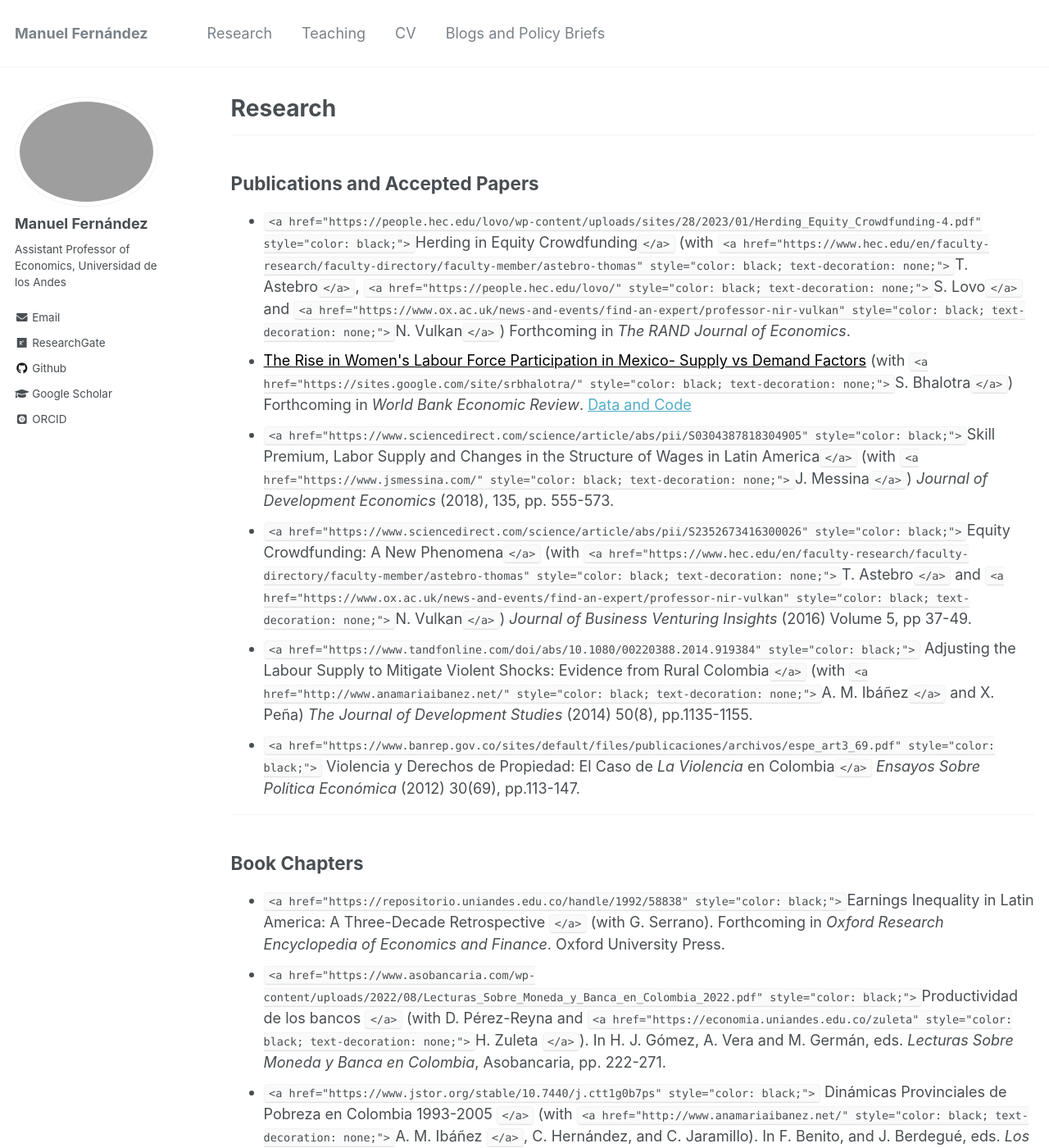
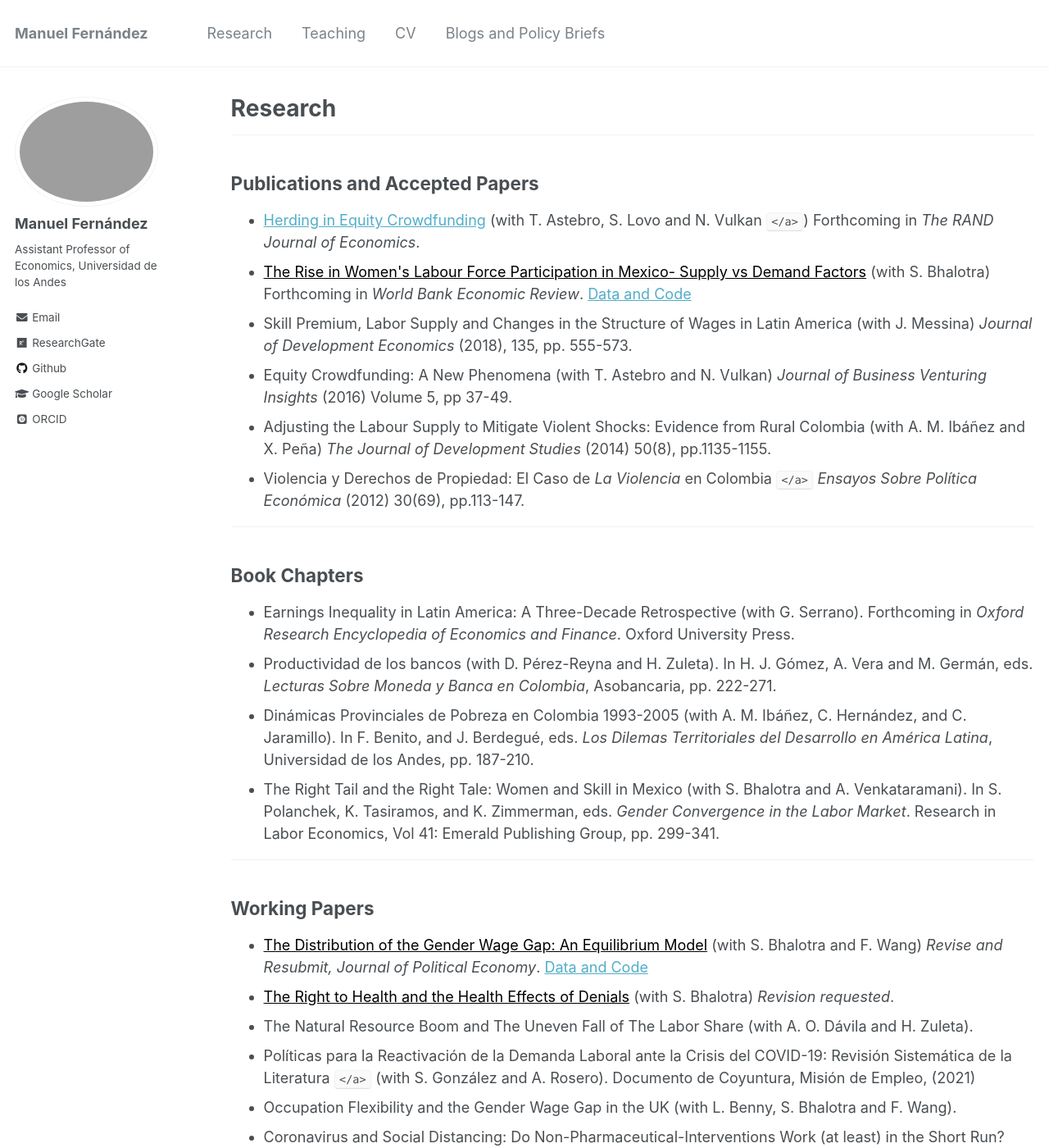
Before and after one commit to man-fern/man-fern.github.io, a Jekyll site: the page built from _pages/research.md, in a window 1280 px wide and 1400 px high. Shown: the whole window at 82% size. Built offline with Jekyll 4.4.1, drawn with Linux system fonts in a browser that asks for light colours; some web fonts are replaced; some of the changed text lies outside the part shown.

Commit message:
Update research.md

```diff
--- a/_pages/research.md
+++ b/_pages/research.md
@@ -10,29 +10,29 @@ redirect_from:
 
 ## Publications and Accepted Papers
 
-* `<a href="https://people.hec.edu/lovo/wp-content/uploads/sites/28/2023/01/Herding_Equity_Crowdfunding-4.pdf" style="color: black;">`Herding in Equity Crowdfunding`</a>` (with `<a href="https://www.hec.edu/en/faculty-research/faculty-directory/faculty-member/astebro-thomas" style="color: black; text-decoration: none;">`T. Astebro`</a>`, `<a href="https://people.hec.edu/lovo/" style="color: black; text-decoration: none;">`S. Lovo`</a>` and `<a href="https://www.ox.ac.uk/news-and-events/find-an-expert/professor-nir-vulkan" style="color: black; text-decoration: none;">`N. Vulkan`</a>`) Forthcoming in *The RAND Journal of Economics*.
-* [The Rise in Women&#39;s Labour Force Participation in Mexico- Supply vs Demand Factors](/files/Bhalotra-Fernandez-Mexico-FLFP-supply-demand.pdf){: style="color:black; text-decoration: underline;"} (with `<a href="https://sites.google.com/site/srbhalotra/" style="color: black; text-decoration: none;">`S. Bhalotra`</a>`) Forthcoming in *World Bank Economic Review*. [Data and Code](https://github.com/man-fern/Bhalotra-Fernandez-WBER-Replication)
-* `<a href="https://www.sciencedirect.com/science/article/abs/pii/S0304387818304905" style="color: black;">`Skill Premium, Labor Supply and Changes in the Structure of Wages in Latin America`</a>` (with `<a href="https://www.jsmessina.com/" style="color: black; text-decoration: none;">`J. Messina`</a>`) *Journal of Development Economics* (2018), 135, pp. 555-573.
-* `<a href="https://www.sciencedirect.com/science/article/abs/pii/S2352673416300026" style="color: black;">`Equity Crowdfunding: A New Phenomena`</a>` (with `<a href="https://www.hec.edu/en/faculty-research/faculty-directory/faculty-member/astebro-thomas" style="color: black; text-decoration: none;">`T. Astebro`</a>` and `<a href="https://www.ox.ac.uk/news-and-events/find-an-expert/professor-nir-vulkan" style="color: black; text-decoration: none;">`N. Vulkan`</a>`) *Journal of Business Venturing Insights* (2016) Volume 5, pp 37-49.
-* `<a href="https://www.tandfonline.com/doi/abs/10.1080/00220388.2014.919384" style="color: black;">` Adjusting the Labour Supply to Mitigate Violent Shocks: Evidence from Rural Colombia`</a>` (with `<a href="http://www.anamariaibanez.net/" style="color: black; text-decoration: none;">`A. M.  Ibáñez`</a>` and X. Peña) *The Journal of Development Studies* (2014) 50(8), pp.1135-1155.
-* `<a href="https://www.banrep.gov.co/sites/default/files/publicaciones/archivos/espe_art3_69.pdf" style="color: black;">` Violencia y Derechos de Propiedad: El Caso de *La Violencia* en Colombia`</a>` *Ensayos Sobre Política Económica* (2012) 30(69), pp.113-147.
+* [Herding in Equity Crowdfunding](`https://people.hec.edu/lovo/wp-content/uploads/sites/28/2023/01/Herding_Equity_Crowdfunding-4.pdf`) (with T. Astebro, S. Lovo and N. Vulkan `</a>`) Forthcoming in *The RAND Journal of Economics*.
+* [The Rise in Women&#39;s Labour Force Participation in Mexico- Supply vs Demand Factors](/files/Bhalotra-Fernandez-Mexico-FLFP-supply-demand.pdf){: style="color:black; text-decoration: underline;"} (with S. Bhalotra) Forthcoming in *World Bank Economic Review*. [Data and Code](https://github.com/man-fern/Bhalotra-Fernandez-WBER-Replication)
+* Skill Premium, Labor Supply and Changes in the Structure of Wages in Latin America (with J. Messina) *Journal of Development Economics* (2018), 135, pp. 555-573.
+* Equity Crowdfunding: A New Phenomena (with T. Astebro and N. Vulkan) *Journal of Business Venturing Insights* (2016) Volume 5, pp 37-49.
+* Adjusting the Labour Supply to Mitigate Violent Shocks: Evidence from Rural Colombia (with A. M.  Ibáñez and X. Peña) *The Journal of Development Studies* (2014) 50(8), pp.1135-1155.
+* Violencia y Derechos de Propiedad: El Caso de *La Violencia* en Colombia `</a>` *Ensayos Sobre Política Económica* (2012) 30(69), pp.113-147.
 
 <hr>
 
 ## Book Chapters
 
-* `<a href="https://repositorio.uniandes.edu.co/handle/1992/58838" style="color: black;">`Earnings Inequality in Latin America: A Three-Decade Retrospective `</a>` (with G. Serrano). Forthcoming in *Oxford Research Encyclopedia of Economics and Finance*. Oxford University Press.
-* `<a href="https://www.asobancaria.com/wp-content/uploads/2022/08/Lecturas_Sobre_Moneda_y_Banca_en_Colombia_2022.pdf" style="color: black;">`Productividad de los bancos `</a>` (with D. Pérez-Reyna and `<a href="https://economia.uniandes.edu.co/zuleta" style="color: black; text-decoration: none;">`H. Zuleta `</a>`). In H. J. Gómez, A. Vera and M. Germán, eds. *Lecturas Sobre Moneda y Banca en Colombia*, Asobancaria, pp. 222-271.
-* `<a href="https://www.jstor.org/stable/10.7440/j.ctt1g0b7ps" style="color: black;">` Dinámicas Provinciales de Pobreza en Colombia 1993-2005 `</a>` (with `<a href="http://www.anamariaibanez.net/" style="color: black; text-decoration: none;">`A. M.  Ibáñez `</a>`, C. Hernández, and C. Jaramillo). In F. Benito, and J. Berdegué, eds. *Los Dilemas Territoriales del Desarrollo en América Latina*, Universidad de los Andes, pp. 187-210.
-* `<a href="https://www.emerald.com/insight/publication/doi/10.1108/S0147-9121201541" style="color: black;">` The Right Tail and the Right Tale: Women and Skill in Mexico `</a>` (with `<a href="https://sites.google.com/site/srbhalotra/" style="color: black; text-decoration: none;">`S. Bhalotra `</a>` and `<a href="https://sites.google.com/site/atheendar/home" style="color: black; text-decoration: none;">`A. Venkataramani `</a>`). In S. Polanchek, K. Tasiramos, and K. Zimmerman, eds. *Gender Convergence in the Labor Market*. Research in Labor Economics, Vol 41: Emerald Publishing Group, pp. 299-341.
+* Earnings Inequality in Latin America: A Three-Decade Retrospective (with G. Serrano). Forthcoming in *Oxford Research Encyclopedia of Economics and Finance*. Oxford University Press.
+* Productividad de los bancos  (with D. Pérez-Reyna and H. Zuleta). In H. J. Gómez, A. Vera and M. Germán, eds. *Lecturas Sobre Moneda y Banca en Colombia*, Asobancaria, pp. 222-271.
+* Dinámicas Provinciales de Pobreza en Colombia 1993-2005 (with A. M.  Ibáñez, C. Hernández, and C. Jaramillo). In F. Benito, and J. Berdegué, eds. *Los Dilemas Territoriales del Desarrollo en América Latina*, Universidad de los Andes, pp. 187-210.
+* The Right Tail and the Right Tale: Women and Skill in Mexico (with S. Bhalotra and A. Venkataramani). In S. Polanchek, K. Tasiramos, and K. Zimmerman, eds. *Gender Convergence in the Labor Market*. Research in Labor Economics, Vol 41: Emerald Publishing Group, pp. 299-341.
 
 <hr>
 
 ## Working Papers
 
-* [The Distribution of the Gender Wage Gap: An Equilibrium Model](/files/Bhalotra-Fernandez-Wang-FLFP-eq-model.pdf){: style="color:black; text-decoration: underline;"} (with `<a href="https://sites.google.com/site/srbhalotra/" style="color: black; text-decoration: none;">`S. Bhalotra `</a>` and `<a href="https://fanwangecon.github.io/" style="color: black; text-decoration: none;">`F. Wang `</a>`) *Revise and Resubmit, Journal of Political Economy*. [Data and Code](https://fanwangecon.github.io/PrjLabEquiBFW/)
-* [The Right to Health and the Health Effects of Denials](/files/Bhalotra-Fernandez-right-to-health.pdf){: style="color:black; text-decoration: underline;"} (with `<a href="https://sites.google.com/site/srbhalotra/" style="color: black; text-decoration: none;">`S. Bhalotra `</a>`) *Revision requested*.
-* `<a href="https://papers.ssrn.com/sol3/papers.cfm?abstract_id=3892487" style="color: black;">`The Natural Resource Boom and The Uneven Fall of The Labor Share `</a>` (with A. O. Dávila and `<a href="https://economia.uniandes.edu.co/zuleta" style="color: black; text-decoration: none;">`H. Zuleta `</a>`).
-* `<a href="https://www.misionempleo.gov.co/Documentos%20compartidos/Doc_Coyuntura/Reactivacion_demanda_laboral.pdf" style="color: black;">`Políticas para la Reactivación de la Demanda Laboral ante la Crisis del COVID-19: Revisión Sistemática de la Literatura `</a>` (with S. González and A. Rosero). Documento de Coyuntura, Misión de Empleo, (2021)
-* `<a href="https://fanwangecon.github.io/assets/UK_Flexibility_Gender_Wage_Gap.pdf" style="color: black;">` Occupation Flexibility and the Gender Wage Gap in the UK `</a>` (with L. Benny, `<a href="https://sites.google.com/site/srbhalotra/" style="color: black; text-decoration: none;">`S. Bhalotra `</a>` and `<a href="https://fanwangecon.github.io/" style="color: black; text-decoration: none;">`F. Wang `</a>`).
-* `<a href="https://www.iza.org/publications/dp/14095/coronavirus-and-social-distancing-do-non-pharmaceutical-interventions-work-at-least-in-the-short-run" style="color: black;">` Coronavirus and Social Distancing: Do Non-Pharmaceutical-Interventions Work (at least) in the Short Run?`</a>` (with `<a href="https://sites.google.com/site/davidbardey/" style="color: black; text-decoration: none;">`D. Bardey `</a>` and A. Gravel).
+* [The Distribution of the Gender Wage Gap: An Equilibrium Model](/files/Bhalotra-Fernandez-Wang-FLFP-eq-model.pdf){: style="color:black; text-decoration: underline;"} (with S. Bhalotra and F. Wang) *Revise and Resubmit, Journal of Political Economy*. [Data and Code](https://fanwangecon.github.io/PrjLabEquiBFW/)
+* [The Right to Health and the Health Effects of Denials](/files/Bhalotra-Fernandez-right-to-health.pdf){: style="color:black; text-decoration: underline;"} (with S. Bhalotra) *Revision requested*.
+* The Natural Resource Boom and The Uneven Fall of The Labor Share (with A. O. Dávila and H. Zuleta).
+* Políticas para la Reactivación de la Demanda Laboral ante la Crisis del COVID-19: Revisión Sistemática de la Literatura `</a>` (with S. González and A. Rosero). Documento de Coyuntura, Misión de Empleo, (2021)
+* Occupation Flexibility and the Gender Wage Gap in the UK (with L. Benny, S. Bhalotra and F. Wang).
+* Coronavirus and Social Distancing: Do Non-Pharmaceutical-Interventions Work (at least) in the Short Run? (with D. Bardey  and A. Gravel).
```
